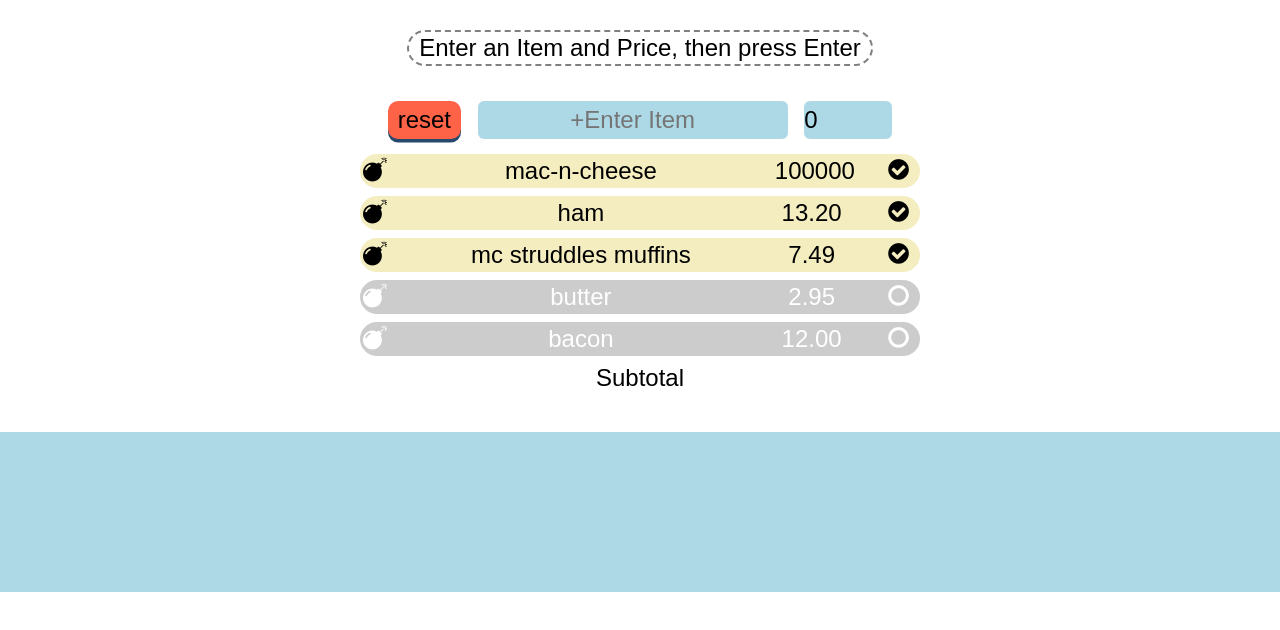
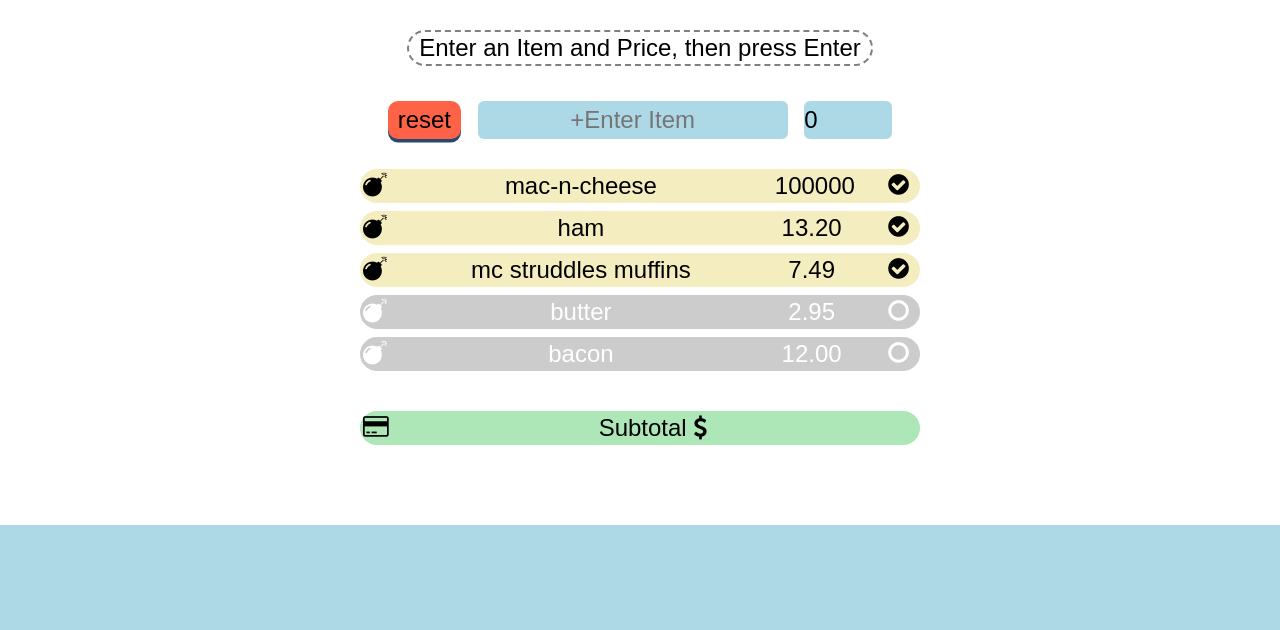
Before and after one commit to Valancastro/shopping-list, a plain HTML site: page index.html in a window 1280 px wide. Shown: the part 272-902 px from the top of the page. Before the commit the page ends 864 px from the top, so only its background shows below. Drawn offline with nearby package versions, Linux system fonts and the light colour scheme.

Commit message:
modifications css and hmtl

```diff
--- a/css/main.css
+++ b/css/main.css
@@ -139,7 +139,7 @@ body {
 }
 
 .list-area {
-	margin-top: 10px;
+	margin-top: 25px;
 	width: 100%;
 	height:auto;
 }
@@ -200,6 +200,30 @@ body {
     min-width: 70%;
 }
 
+.subtotal {
+
+	display: table;
+    margin: 2.5rem auto;
+    width: 100%;
+    background-color: #ADE6B7;
+    border: #ADE6B7 solid;
+    border-radius: 19px;
+    max-width: 35rem;
+
+}
+
+.subtotal-text {
+
+}
+
+.subtotal-column{
+display: inline;
+}
+
+.total-subtotal {
+ float: right;
+ width: 25%
+}
 
 /* page footer starts */
 
--- a/index.html
+++ b/index.html
@@ -88,11 +88,15 @@
 
 			      <div class="subtotal">
 					<div class="subtotal-text">
+					 <i class="fa fa-credit-card" style=" float:left; "></i>
 					  <span>Subtotal</span>
+
+					  	<div class="subtotal-column">
+					  	   <i class="fa fa-usd"></i>
+							<span class="total-subtotal"></span>
+						</div>
 					</div>
-					<div class="subtotal-column">
-						<span class="total-subtotal"></span>
-					</div>
+
 			     </div>
 
 
```
